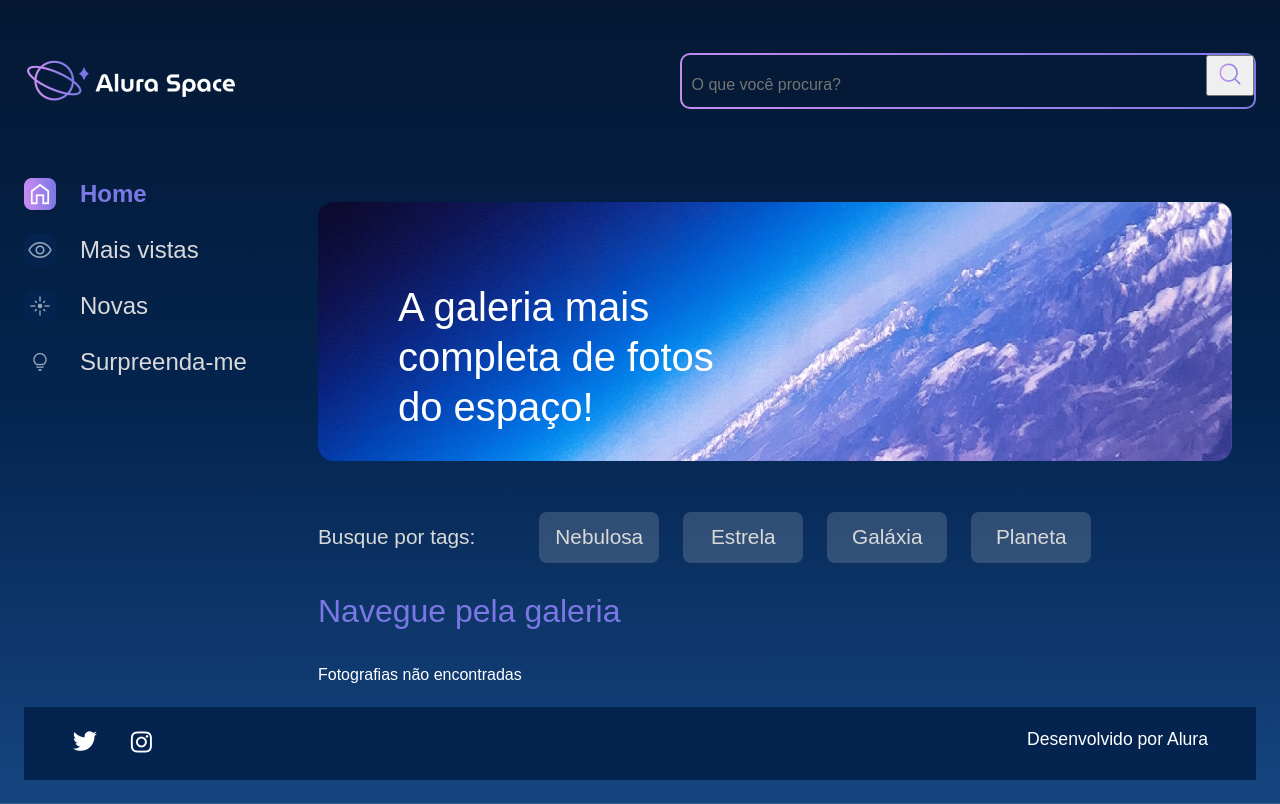
After one commit to ParzivalMarcos/estudosDjango, a Django app: page /buscar in a window 1280 px wide. The commit adds this page. Run offline with Django 4.2, Linux system fonts and the light colour scheme; data that the repository does not hold is empty.

Commit message:
Incluindo filtro

```diff
--- a/galeria/urls.py
+++ b/galeria/urls.py
@@ -1,7 +1,8 @@
 from django.urls import path
-from galeria.views import index, imagem
+from galeria.views import index, imagem, buscar
 
 urlpatterns = [
     path('', index, name='index'),
-    path('imagem/<int:foto_id>', imagem, name='imagem')
+    path('imagem/<int:foto_id>', imagem, name='imagem'),
+    path('buscar', buscar, name='buscar')
 ]
--- a/galeria/views.py
+++ b/galeria/views.py
@@ -12,3 +12,13 @@ def imagem(request, foto_id):
     fotografia = get_object_or_404(Fotografia, pk=foto_id)
 
     return render(request, 'galeria/imagem.html', {'fotografia': fotografia})
+
+def buscar(request):
+    fotografias = Fotografia.objects.order_by("-data_fotografia").filter(publicada=True)
+
+    if "buscar" in request.GET:
+        nome_a_buscar = request.GET['buscar']
+        if nome_a_buscar:
+            fotografias = fotografias.filter(nome__icontains=nome_a_buscar)
+
+    return render(request, 'galeria/buscar.html', {"cards": fotografias})
--- /dev/null
+++ b/templates/galeria/buscar.html
@@ -0,0 +1,62 @@
+{% extends 'galeria/base.html' %}
+{% load static %}
+
+{% block content %}
+    <div class="pagina-inicial">
+
+        <main class="principal">
+
+            <section class="conteudo">
+                <section class="banner">
+                    <img class="banner__imagem" src="{% static '/assets/imagens/Banner(2).png' %}" alt="banner Alura Space">
+                    <h1 class="banner__titulo"> A galeria mais completa de fotos do espaço!</h1>
+                </section>
+                <section class="tags">
+                    <p class="tags__titulo">Busque por tags:</p>
+                    <ul class="tags__lista">
+                        <li class="tags__tag">Nebulosa</li>
+                        <li class="tags__tag">Estrela</li>
+                        <li class="tags__tag">Galáxia</li>
+                        <li class="tags__tag">Planeta</li>
+                    </ul>
+                </section>
+                <section class="galeria">
+                    <div class="cards">
+                        <h2 class="cards__titulo">Navegue pela galeria</h2>
+                        <ul class="cards__lista">
+                            {% if cards %}
+                                {% for fotografia in cards %}
+                                <li class="card">
+                                    <a href="{% url 'imagem' fotografia.id %}">
+                                        {% if fotografia.foto == "" or fotografia.foto == null %}
+                                            <img class="card__imagem" src="{% static '/assets/imagens/galeria/imageNotFound.jpg' %}" alt="foto">
+                                        {% else %}
+                                            <img class="card__imagem" src="{{ fotografia.foto.url }}" alt="foto">
+                                        {% endif %}
+                                    </a>
+                                    <span class="card__tag">Estrelas</span>
+                                    <div class="card__info">
+                                        <p class="card__titulo">{{ fotografia.nome }}</p>
+                                        <div class="card__texto">
+                                            <p class="card__descricao">{{ fotografia.legenda }}</p>
+                                            <span>
+                                                <img src="{% static '/assets/ícones/1x/favorite_outline.png' %}" alt="ícone de coração">
+                                            </span>
+                                        </div>
+                                    </div>
+                                </li>
+                                {% endfor %}
+                            {% else %}
+                                <div class="imagem__texto">
+                                    <p>Fotografias não encontradas</p>
+                                </div>
+                            {% endif %}
+                        </ul>
+                    </div>
+                </section>
+            </section>
+        </main>
+    </div>
+
+
+{% endblock %}
--- a/templates/galeria/partials/_header.html
+++ b/templates/galeria/partials/_header.html
@@ -4,8 +4,12 @@
     <img src="{% static '/assets/logo/Logo(2).png' %}" alt="Logo da Alura Space" />
     <div class="cabecalho__busca">
         <div class="busca__fundo">
-            <input class="busca__input" type="text" placeholder="O que você procura?">
-            <img class="busca__icone" src="{% static '/assets/ícones/1x/search.png' %}" alt="ícone de search">
+            <form action="{% url 'buscar' %}" >
+                <input class="busca__input" type="text" name="buscar" placeholder="O que você procura?">
+                <button type="submit">
+                    <img class="busca__icone" src="{% static '/assets/ícones/1x/search.png' %}" alt="ícone de search">
+                </button>
+            </form>
         </div>
     </div>
 </header>
```
